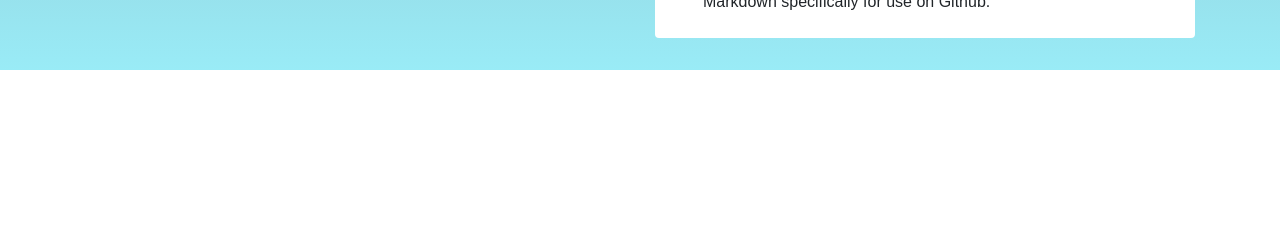
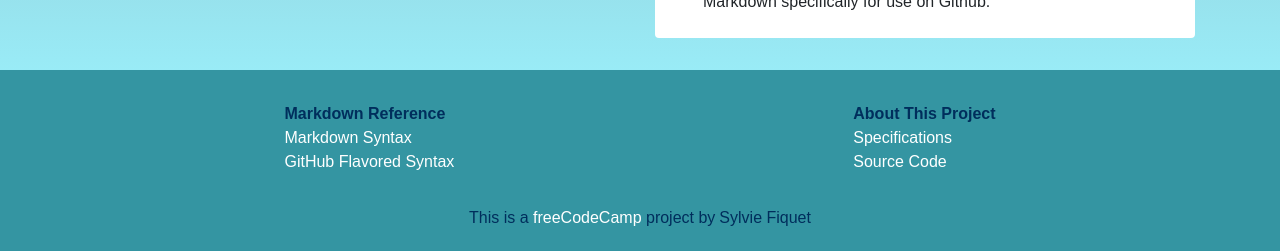
Before and after one commit to sfiquet/md-preview, a React (Create React App) app: page / in a window 1280 px wide. Shown: the part 2270-2521 px from the top of the page. Before the commit the page ends 2340 px from the top, so only its background shows below. Built offline with nearby package versions, Linux system fonts and the light colour scheme.

Commit message:
Add footer

```diff
--- a/src/App.css
+++ b/src/App.css
@@ -27,3 +27,12 @@
 .App-title-previewer {
   font-family: 'Courgette', cursive;
 }
+
+.App-footer {
+  background-color: hsl(187, 51%, 42%);
+  color: hsl(210, 100%, 18%);
+}
+
+.App-footer a {
+  color: white;
+}
--- a/src/App.js
+++ b/src/App.js
@@ -15,6 +15,27 @@ class App extends Component {
         <main className="container pb-4">
           <MDEditor></MDEditor>
         </main>
+        <footer className="App-footer py-4">
+          <div className="container">
+            <div className="d-flex flex-wrap justify-content-around pb-4">
+              <div className="text-center text-sm-left p-2">
+                <div className="font-weight-bold">Markdown Reference</div>
+                <a className="d-block text-decoration-none" target="_blank" rel="nofollow noopener noreferrer" href="https://daringfireball.net/projects/markdown/syntax">Markdown Syntax</a>
+                <a className="d-block text-decoration-none" target="_blank" rel="nofollow noopener noreferrer" href="https://help.github.com/articles/basic-writing-and-formatting-syntax/">GitHub Flavored Syntax</a>
+              </div>
+              <div className="text-center text-sm-left p-2">
+                <div className="font-weight-bold">About This Project</div>
+                <a className="d-block text-decoration-none" target="_blank" rel="nofollow noopener noreferrer" href="https://learn.freecodecamp.org/front-end-libraries/front-end-libraries-projects/build-a-markdown-previewer">Specifications</a>
+                <a className="d-block text-decoration-none" target="_blank" rel="nofollow noopener noreferrer" href="https://github.com/sfiquet/md-preview">Source Code</a>
+              </div>
+            </div>
+
+            <div className="d-flex flex-wrap justify-content-center">
+              <div className="mr-1">This is a <a target="_blank" rel="nofollow noopener noreferrer" href="https://www.freecodecamp.org">freeCodeCamp</a> project by</div>
+              <div>Sylvie Fiquet</div>
+            </div>
+          </div>
+        </footer>
       </div>
     );
   }
```
